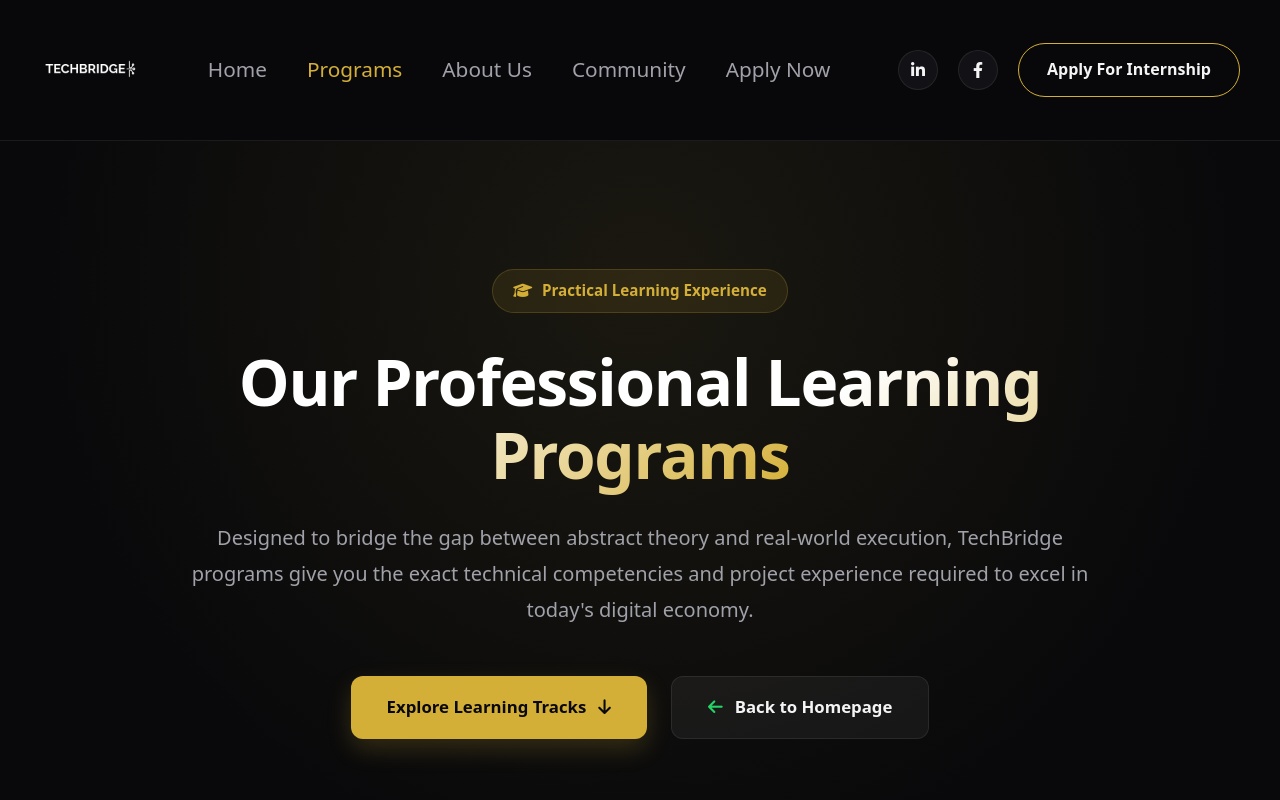
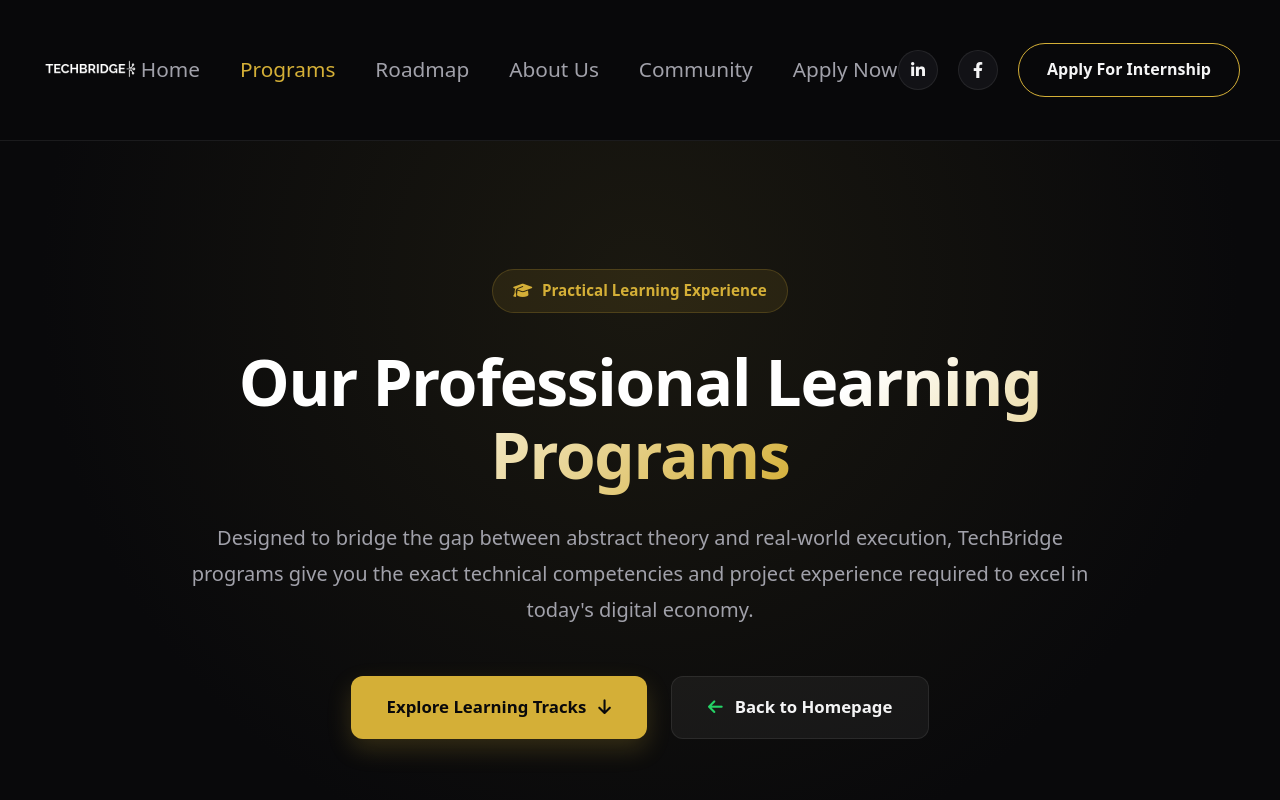
Before and after one commit to castroemeka/TechBridge, a plain HTML site: page program.html in a window 1280 px wide. Shown: the top 800 px of the page. Drawn offline with Linux system fonts and the light colour scheme.

Commit message:
Fix HTML structure and update navigation links

```diff
--- a/program.html
+++ b/program.html
@@ -23,6 +23,7 @@
             <nav class="nav-menu" id="navMenu">
                 <a href="./index.html" class="nav-link">Home</a>
                 <a href="programs.html" class="nav-link active-page" style="color: var(--gold);">Programs</a>
+                <a href="./roadmap.html" class="nav-link">Roadmap</a>
                 <a href="index.html#about" class="nav-link">About Us</a>
                 <a href="index.html#community" class="nav-link">Community</a>
                 <a href="https://docs.google.com/forms/u/0/" target="_blank" class="nav-link">Apply Now</a>
@@ -173,7 +174,7 @@
         </div>
     </section>
 
- <div style="margin-top: 2rem; text-align: center;">
+   <div style="margin-top: 2rem; text-align: center;">
     <a href="experience.html" class="internship-task-btn">
         <i class="fa-solid fa-route"></i> Explore Internship Tasks Experience →
     </a>
```
